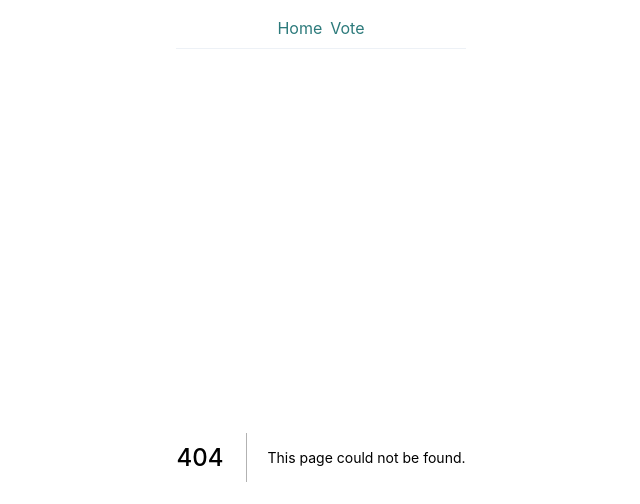
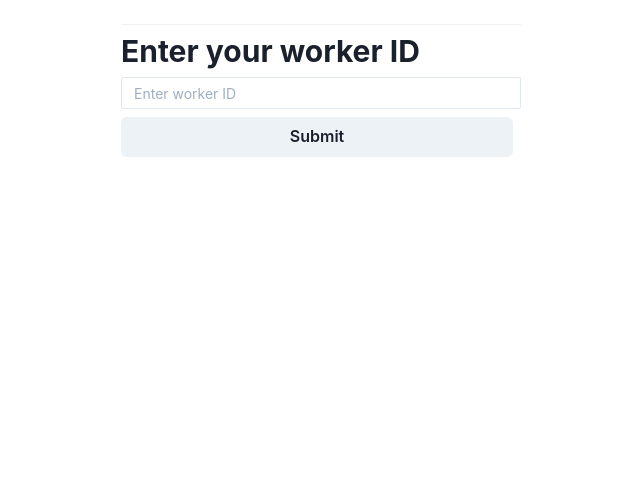
Before and after one commit to jzengg/butterfly-ui, a Next.js app: page /turk in a window 1280 px wide. Before the commit this address had no page. Shown: the top 504 px of the page, without its empty margins (319-959 px from the left). Built offline with nearby package versions, Linux system fonts and the light colour scheme.

Commit message:
add worker landing and completion

```diff
--- a/apiUtils.js
+++ b/apiUtils.js
@@ -13,6 +13,16 @@ export function createMatchupResult({ data, callback }) {
   const response = axios({
     method: "post",
     url: "/api/match_result",
+    data,
+  })
+    .then((response) => callback(response.data))
+    .catch((error) => console.log(error));
+}
+
+export function createWorker({ data, callback }) {
+  const response = axios({
+    method: "post",
+    url: "/api/worker",
     data,
   })
     .then((response) => callback(response.data))
--- a/atoms.js
+++ b/atoms.js
@@ -2,6 +2,8 @@ import { atom } from "recoil";
 
 const NUM_VOTES_KEY = "hotbutterfly-numvotes";
 const NUM_VOTES_DEFAULT = 0;
+const IS_WORKER_KEY = "hotbutterfly-isworker";
+const IS_WORKER_DEFAULT = false;
 
 const localStorageEffect =
   (key) =>
@@ -25,3 +27,9 @@ export const numVotesState = atom({
   default: NUM_VOTES_DEFAULT,
   effects: [localStorageEffect(NUM_VOTES_KEY)],
 });
+
+export const isWorkerState = atom({
+  key: IS_WORKER_KEY,
+  default: IS_WORKER_DEFAULT,
+  effects: [localStorageEffect(IS_WORKER_KEY)],
+});
--- a/components/Header.react.js
+++ b/components/Header.react.js
@@ -2,30 +2,38 @@ import { Flex, Heading, Link, HStack, Text, Button } from "@chakra-ui/react";
 import NextLink from "next/link";
 import { useRouter } from "next/router";
 import { forwardRef } from "react";
-import { numVotesState } from "../atoms";
+import { numVotesState, isWorkerState } from "../atoms";
 import useSessionId from "../hooks/useSessionId";
 import { useRecoilValue } from "recoil";
 import { clearLocalStorage } from "../apiUtils";
 import useIsDev from "../hooks/useIsDev";
 
 export default function Header() {
-  const sessionId = useSessionId();
+  const [sessionId] = useSessionId();
   const numVotes = useRecoilValue(numVotesState);
+  const isWorker = useRecoilValue(isWorkerState);
   const router = useRouter();
   function getColor(href) {
     const color = router.asPath === href ? "teal.300" : "teal.600";
     return color;
   }
+  const isWorkerPage = router.asPath === "/turk";
+  const shouldShowNavigation = !isWorkerPage && !isWorker;
+
   const isDev = useIsDev();
   return (
     <Flex direction="column">
       <HStack>
+        {shouldShowNavigation && (
           <NextLink href="/" passHref={true}>
             <Link color={getColor("/")}>Home</Link>
           </NextLink>
+        )}
+        {shouldShowNavigation && (
           <NextLink href="/vote" passHref={true}>
             <Link color={getColor("/vote")}>Vote</Link>
           </NextLink>
+        )}
         {isDev && (
           <>
             <NextLink href="/matches" passHref={true}>
@@ -33,6 +41,12 @@ export default function Header() {
             </NextLink>
             <NextLink href="/session_frauds" passHref={true}>
               <Link color={getColor("/session_frauds")}>Session Frauds</Link>
+            </NextLink>
+            <NextLink href="/turk" passHref={true}>
+              <Link color={getColor("/turk")}>Turk Landing</Link>
+            </NextLink>
+            <NextLink href="/turk_completed" passHref={true}>
+              <Link color={getColor("/turk_completed")}>Turk Completed</Link>
             </NextLink>
           </>
         )}
--- /dev/null
+++ b/pages/api/worker.js
@@ -0,0 +1,17 @@
+import axios from "axios";
+
+export default async (req, res) => {
+  const {
+    method,
+    body: { worker_id, session_id },
+  } = req;
+  if (req.method === "POST") {
+    const URL = `${process.env.API_BASE_URL}:${process.env.API_PORT}/worker?apikey=${process.env.API_KEY}`;
+    const response = await axios.post(URL, {
+      session_id,
+      worker_id,
+    });
+    return res.status(200).json(response.data);
+  }
+  return res.status(400).json({ message: "only post is supported" });
+};
--- /dev/null
+++ b/pages/turk.js
@@ -0,0 +1,60 @@
+import React, { useState, useEffect, useCallback } from "react";
+import { Flex, Heading, Input, Button } from "@chakra-ui/react";
+import { createWorker } from "../apiUtils";
+import useSessionId from "../hooks/useSessionId";
+import { useRouter } from "next/router";
+import { isWorkerState } from "../atoms";
+import { useSetRecoilState } from "recoil";
+
+export default function Turk() {
+  const [workerID, setWorkerID] = useState("");
+  const router = useRouter();
+  const [sessionID] = useSessionId();
+  const setIsWorkerState = useSetRecoilState(isWorkerState);
+  const handleChange = (event) => setWorkerID(event.target.value);
+  const handleSubmit = () => {
+    createWorker({
+      callback: () => {
+        setIsWorkerState(true);
+        router.push("/vote");
+      },
+      data: { worker_id: workerID, session_id: sessionID },
+    });
+  };
+  return (
+    <Flex direction="column">
+      <Heading mb={2} size="lg">
+        Enter your worker ID
+      </Heading>
+      <Input
+        mb={2}
+        width={400}
+        value={workerID}
+        onChange={handleChange}
+        placeholder="Enter worker ID"
+        size="sm"
+      />
+      <Button mr={2} onClick={handleSubmit}>
+        Submit
+      </Button>
+    </Flex>
+  );
+}
+
+function shouldShowToast(numVotes) {
+  if (numVotes === 0) {
+    return false;
+  }
+  if (numVotes <= 30) {
+    return numVotes % 10 === 0;
+  } else {
+    return numVotes % 50 === 0;
+  }
+}
+
+function getToastTitle(numVotes) {
+  if (numVotes < 50) {
+    return "Thank you!";
+  }
+  return "Amazing!";
+}
```
Also changed, not shown: components/VoteButton.react.js (+10 -3 lines), components/VoteProgress.react.js (+6 -2 lines), pages/turk_completed.js (added, +15 -0 lines). Lines whose indentation alone changed are shown as unchanged.
